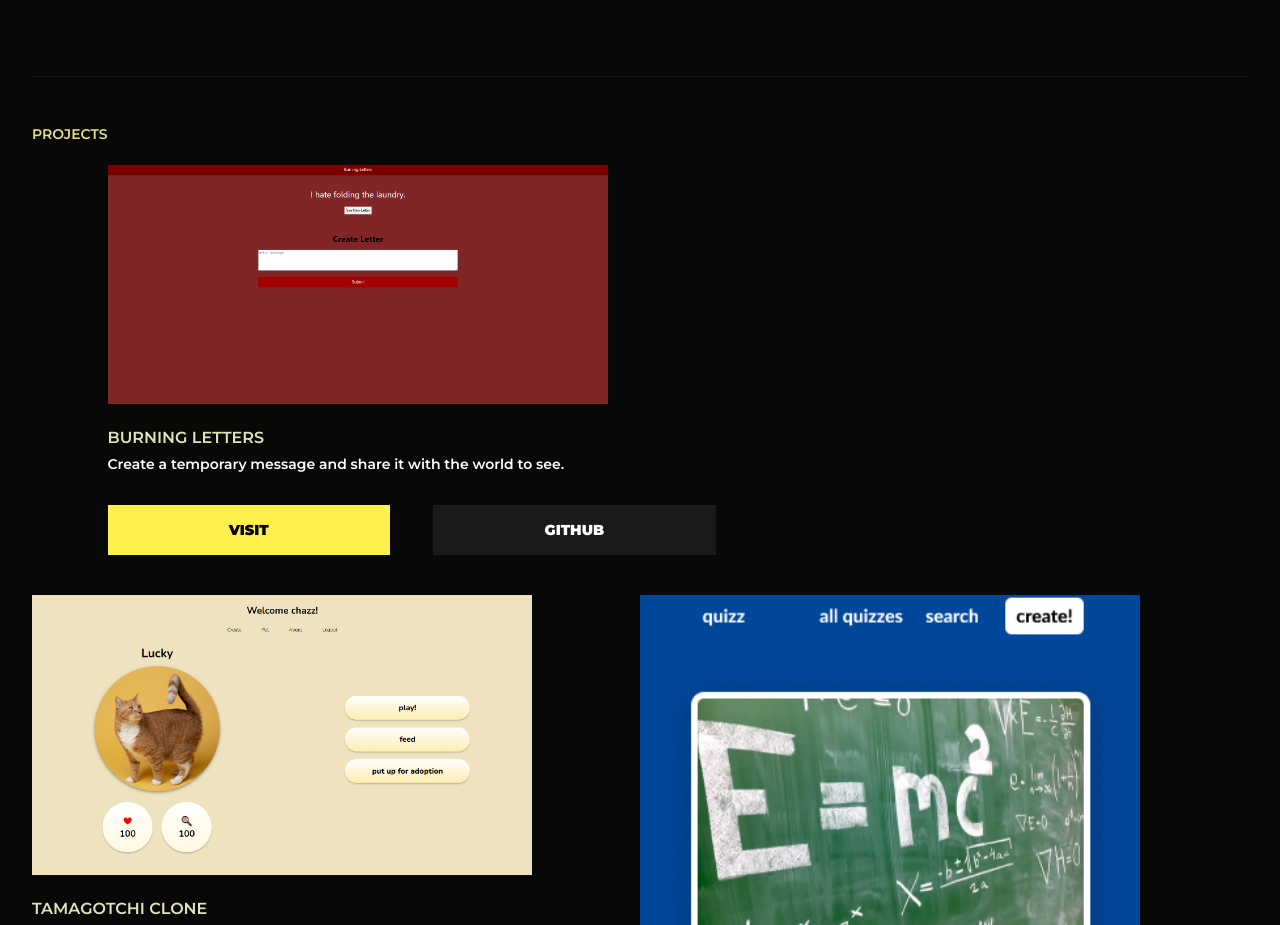
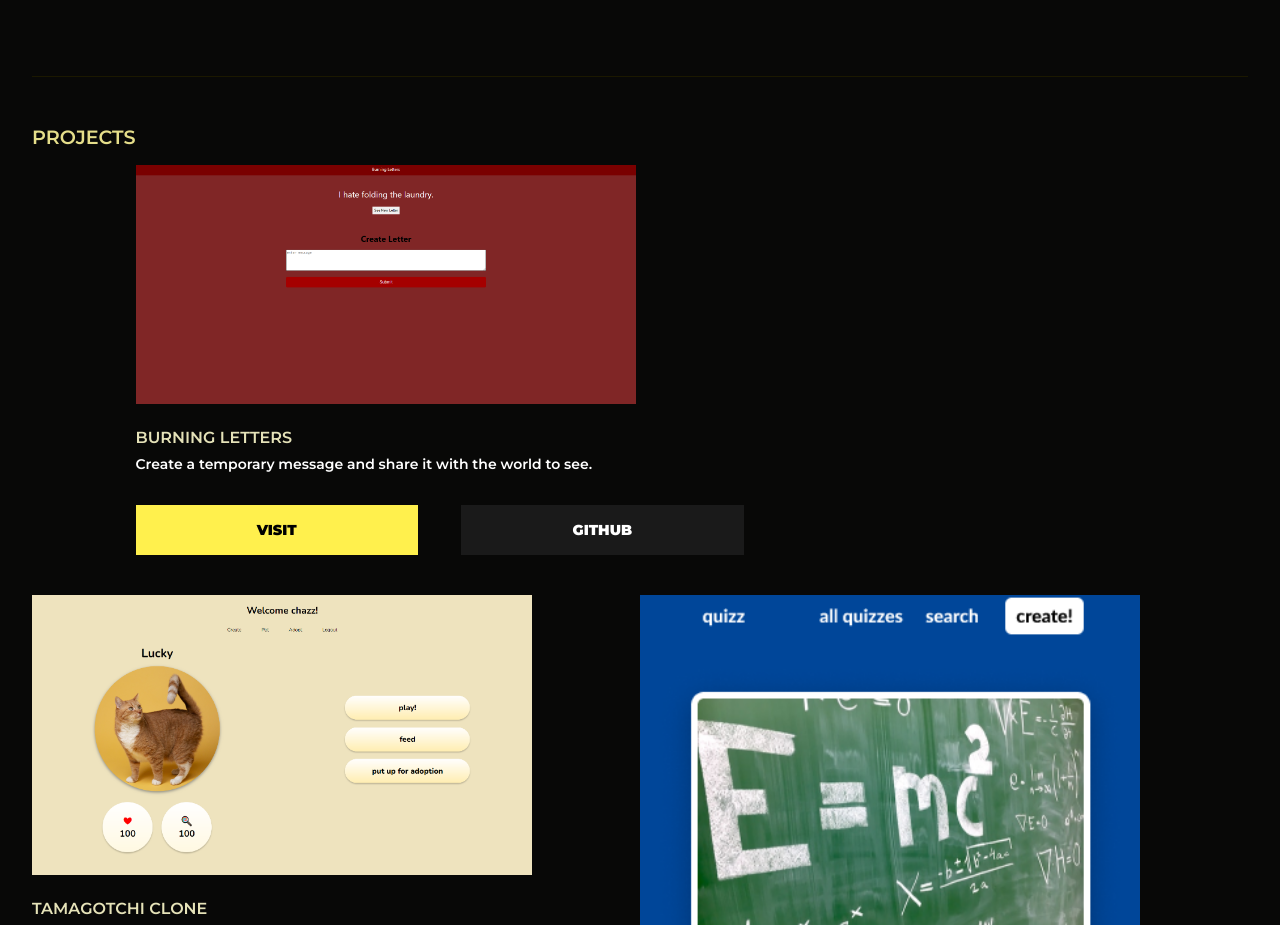
Before and after one commit to czcarrizales/react-portfolio, a React (Create React App) app: page / in a window 1280 px wide. Shown: the part 940-1865 px from the top of the page. Built offline with nearby package versions, Linux system fonts and the light colour scheme.

Commit message:
increase to Projects title

```diff
--- a/src/css/App.css
+++ b/src/css/App.css
@@ -7,7 +7,7 @@
 }
 
 .projects {
-    font-size: .875rem;
+    font-size: 1.2rem;
     font-weight: 600;
     margin-bottom: 0.2em;
     color: #E5DE8A;
```
